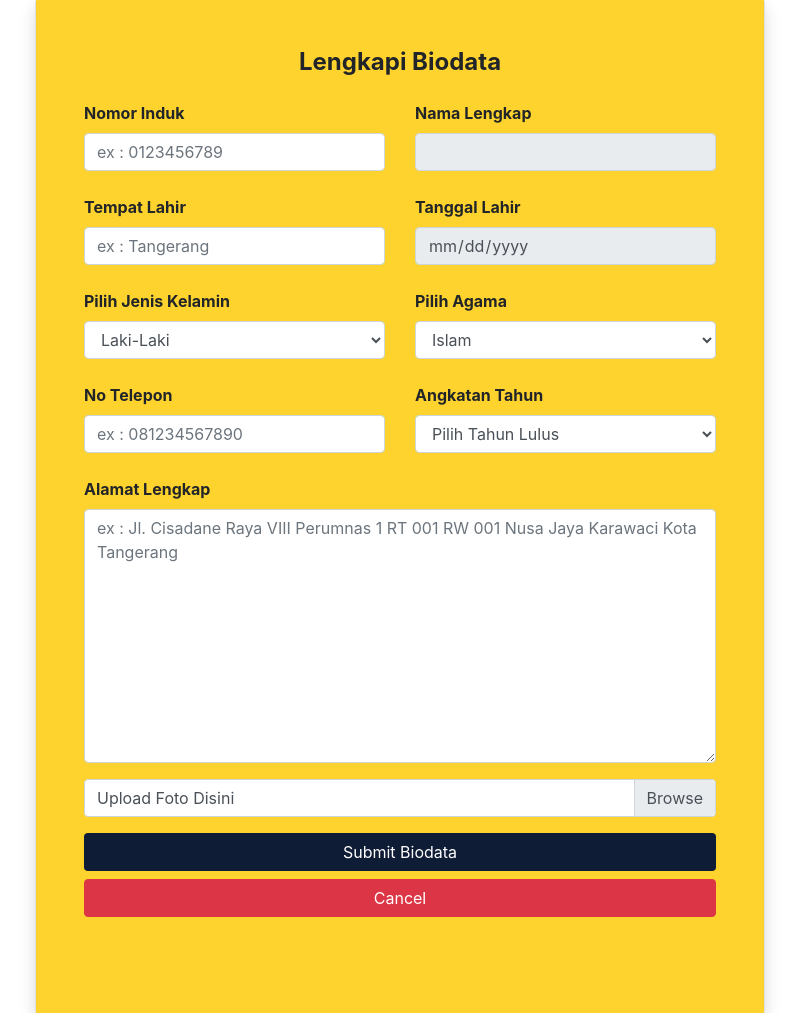
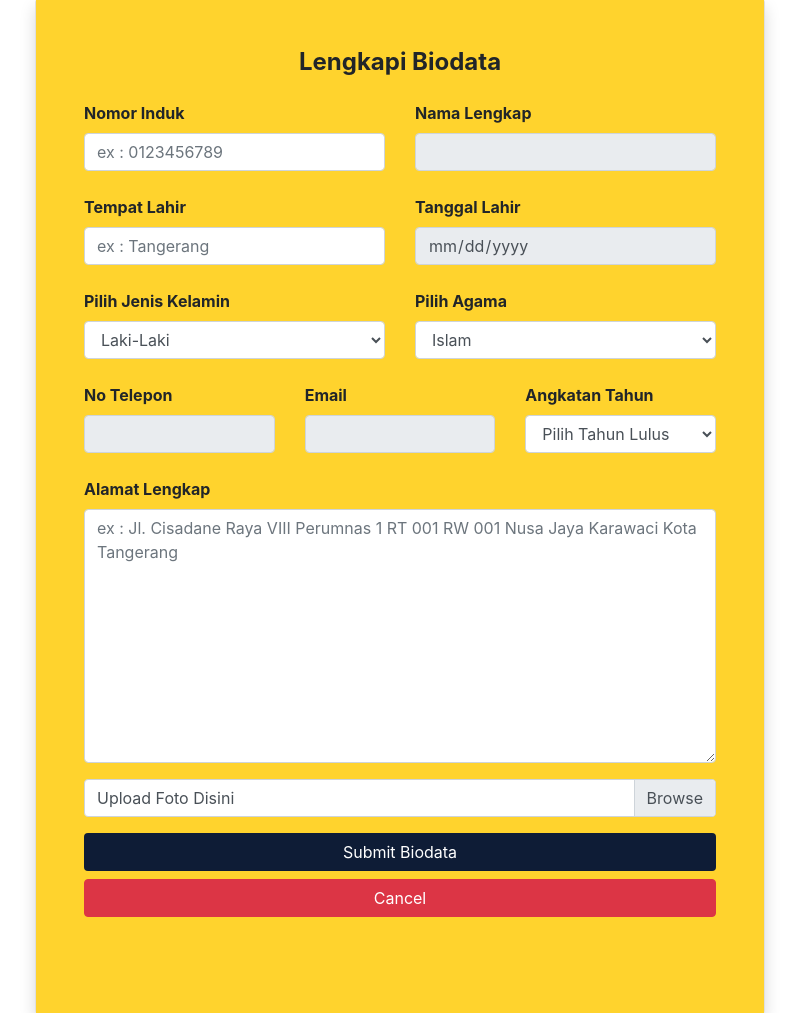
Before and after one commit to m-ade-maulana/polumni, a CodeIgniter app: page /polumni/index.php/auth/biodata in a window 1280 px wide. Shown: the part 25-1038 px from the top of the page, without its empty margins (240-1039 px from the left). Run offline with CodeIgniter, Linux system fonts and the light colour scheme; data that the repository does not hold is empty; some libraries are stand-ins or nearby versions.

Commit message:
fixing bug

```diff
--- a/application/controllers/Auth.php
+++ b/application/controllers/Auth.php
@@ -72,6 +72,7 @@ class Auth extends CI_Controller
                                     'id_account' => $result['id_account'],
                                     'nama' => $result['nama'],
                                     'tanggal_lahir' => $result['tanggal_lahir'],
+                                    'telepon' => $result['telepon'],
                                     'email' => $result['email']
                                 ];
                                 $this->session->set_userdata($data);
@@ -110,6 +111,7 @@ class Auth extends CI_Controller
                                 'id_account' => $result['id_account'],
                                 'nama' => $result['nama'],
                                 'tanggal_lahir' => $result['tanggal_lahir'],
+                                'telepon' => $result['telepon'],
                                 'email' => $result['email']
                             ];
                             $this->session->set_userdata($data);
--- a/application/views/biodata.php
+++ b/application/views/biodata.php
@@ -116,12 +116,17 @@
                             </div>
                         </div>
                         <div class="row">
-                            <div class="col-md-6 form-group mb-3">
+                            <div class="col-md-4 form-group mb-3">
                                 <label for="" class="font-weight-bold">No Telepon</label>
-                                <input type="number" name="telepon" class="form-control" id="telepon" placeholder="ex : 081234567890">
+                                <input type="number" name="telepon" class="form-control" id="telepon" pvalue="<?= $telepon ?>" readonly>
                                 <div class=" mt-2"><?= form_error('telepon') ?></div>
                             </div>
-                            <div class="col-md-6 form-group mb-3">
+                            <div class="col-md-4 form-group mb-3">
+                                <label for="" class="font-weight-bold">Email</label>
+                                <input type="number" name="email" class="form-control" id="Email" value="<?= $email ?>" readonly>
+                                <div class=" mt-2"><?= form_error('email') ?></div>
+                            </div>
+                            <div class="col-md-4 form-group mb-3">
 
                                 <label for="" class="font-weight-bold">Angkatan Tahun</label>
                                 <?php
```
